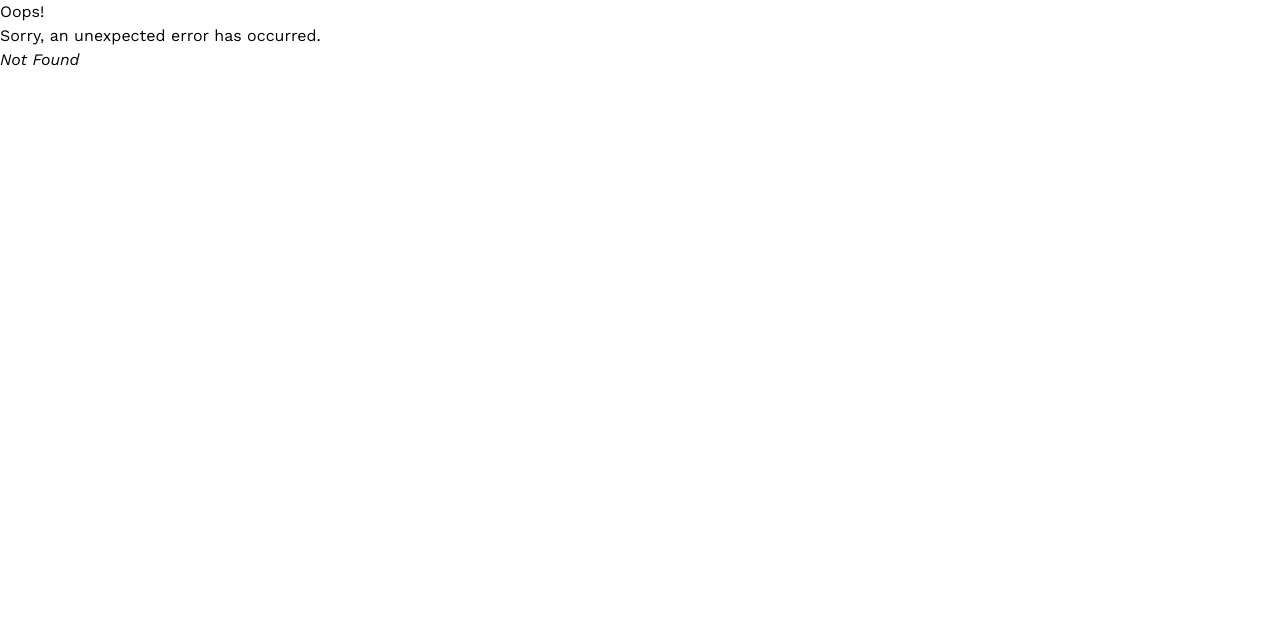
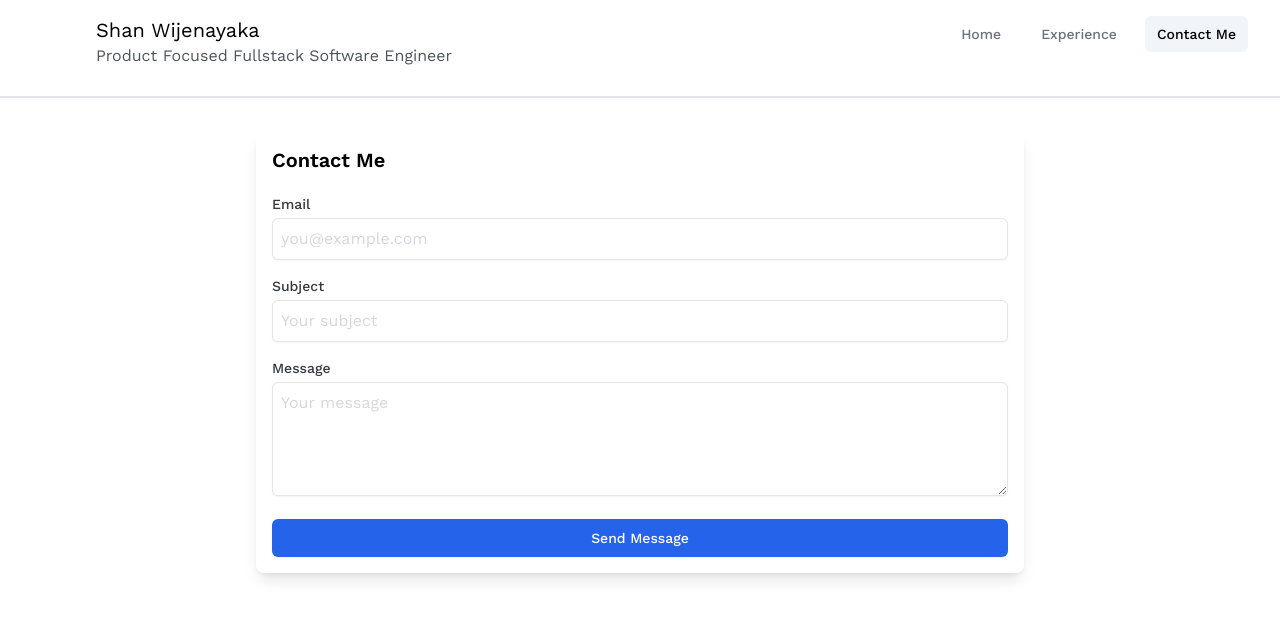
Before and after one commit to shanwije/portfolio_app, a React (Vite) app: page /contact in a window 1280 px wide. Before the commit this address had no page. Shown: the top 618 px of the page. Built offline with nearby package versions, Linux system fonts and the light colour scheme.

Commit message:
set nav for experience and contact sections

```diff
--- /dev/null
+++ b/src/components/Contact.jsx
@@ -0,0 +1,60 @@
+import React from "react";
+
+const Contact = () => {
+  return (
+    <div className="mx-auto max-w-screen-md mt-8 p-4 bg-white shadow-lg rounded-lg">
+      <h2 className="text-xl font-semibold mb-5">Contact Me</h2>
+      <form className="space-y-4">
+        <div>
+          <label htmlFor="email" className="block text-sm font-medium text-gray-700">
+            Email
+          </label>
+          <input
+            type="email"
+            id="email"
+            name="email"
+            required
+            className="mt-1 p-2 w-full border border-gray-300 rounded-md shadow-sm"
+            placeholder="you@example.com"
+          />
+        </div>
+        <div>
+          <label htmlFor="subject" className="block text-sm font-medium text-gray-700">
+            Subject
+          </label>
+          <input
+            type="text"
+            id="subject"
+            name="subject"
+            required
+            className="mt-1 p-2 w-full border border-gray-300 rounded-md shadow-sm"
+            placeholder="Your subject"
+          />
+        </div>
+        <div>
+          <label htmlFor="message" className="block text-sm font-medium text-gray-700">
+            Message
+          </label>
+          <textarea
+            id="message"
+            name="message"
+            rows="4"
+            required
+            className="mt-1 p-2 w-full border border-gray-300 rounded-md shadow-sm"
+            placeholder="Your message"
+          ></textarea>
+        </div>
+        <div>
+          <button
+            type="submit"
+            className="w-full flex justify-center py-2 px-4 border border-transparent rounded-md shadow-sm text-sm font-medium text-white bg-blue-600 hover:bg-blue-700 focus:outline-none focus:ring-2 focus:ring-offset-2 focus:ring-blue-500"
+          >
+            Send Message
+          </button>
+        </div>
+      </form>
+    </div>
+  );
+};
+
+export default Contact;
--- a/src/components/Nav.jsx
+++ b/src/components/Nav.jsx
@@ -2,13 +2,7 @@ import Logo from "./Logo";
 import { Fragment } from 'react'
 import { Disclosure } from '@headlessui/react'
 import { Bars3Icon, XMarkIcon } from '@heroicons/react/24/outline'
-
-const navigation = [
-  { name: 'Home', href: '#', current: true },
-  { name: 'Skills', href: '#', current: false },
-  { name: '', href: '#', current: false },
-  { name: 'Calendar', href: '#', current: false },
-]
+import { Link, useLocation } from 'react-router-dom';
 
 function classNames(...classes) {
   return classes.filter(Boolean).join(' ')
@@ -19,6 +13,13 @@ const Nav = () => {
   const title = 'Shan Wijenayaka';
   const subtitle = 'Product Focused Fullstack Software Engineer'
 
+  const location = useLocation();
+
+  const navigation = [
+    { name: 'Home', href: '/', current: location.pathname === '/' },
+    { name: 'Experience', href: '/experience', current: location.pathname === '/experience' },
+    { name: 'Contact Me', href: '/contact', current: location.pathname === '/contact' },
+  ];
 
   return (
     <Disclosure as="nav" className="bg-transparent">
--- a/src/main.jsx
+++ b/src/main.jsx
@@ -8,6 +8,8 @@ import "./index.css";
 import Root from "./routes/Root";
 import ErrorPage from './routes/ErrorPage';
 import Home from './routes/Home';
+import Experience from './components/ProfExpereince';
+import Contact from './components/Contact';
 
 const router = createBrowserRouter([
   {
@@ -15,10 +17,9 @@ const router = createBrowserRouter([
     element: <Root />,
     errorElement: <ErrorPage />,
     children: [
-      {
-        index: true,
-        element: <Home />,
-      },
+      { index: true, element: <Home /> },
+      { path: "experience", element: <Experience /> },
+      { path: "contact", element: <Contact /> },
     ],
   },
 ]);
--- a/src/routes/Home/index.jsx
+++ b/src/routes/Home/index.jsx
@@ -1,6 +1,8 @@
 import React from "react";
 import heroImg from "./../../assets/hero.jpg";
 import ProfExperience from '../../components/ProfExpereince';
+import Contact from "../../components/Contact";
+
 
 const Home = () => {
   return (
@@ -31,71 +33,7 @@ const Home = () => {
         <ProfExperience />
         </div>
         {/* contact me */}
-        <div className="mx-auto max-w-screen-md mt-8 p-4 bg-white shadow-lg rounded-lg">
-          <h2 className="text-xl font-semibold mb-5">Contact Me</h2>
-
-          <form className="space-y-4">
-            <div>
-              <label
-                htmlFor="email"
-                className="block text-sm font-medium text-gray-700"
-              >
-                Email
-              </label>
-              <input
-                type="email"
-                id="email"
-                name="email"
-                required
-                className="mt-1 p-2 w-full border border-gray-300 rounded-md shadow-sm"
-                placeholder="you@example.com"
-              />
-            </div>
-
-            <div>
-              <label
-                htmlFor="subject"
-                className="block text-sm font-medium text-gray-700"
-              >
-                Subject
-              </label>
-              <input
-                type="text"
-                id="subject"
-                name="subject"
-                required
-                className="mt-1 p-2 w-full border border-gray-300 rounded-md shadow-sm"
-                placeholder="Your subject"
-              />
-            </div>
-
-            <div>
-              <label
-                htmlFor="message"
-                className="block text-sm font-medium text-gray-700"
-              >
-                Message
-              </label>
-              <textarea
-                id="message"
-                name="message"
-                rows="4"
-                required
-                className="mt-1 p-2 w-full border border-gray-300 rounded-md shadow-sm"
-                placeholder="Your message"
-              ></textarea>
-            </div>
-
-            <div>
-              <button
-                type="submit"
-                className="w-full flex justify-center py-2 px-4 border border-transparent rounded-md shadow-sm text-sm font-medium text-white bg-blue-600 hover:bg-blue-700 focus:outline-none focus:ring-2 focus:ring-offset-2 focus:ring-blue-500"
-              >
-                Send Message
-              </button>
-            </div>
-          </form>
-        </div>
+        <Contact />
       </div>
     </>
   );
```
